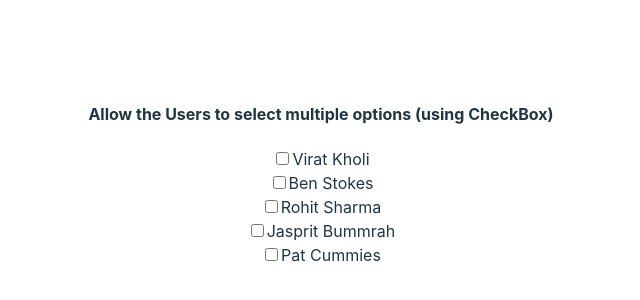
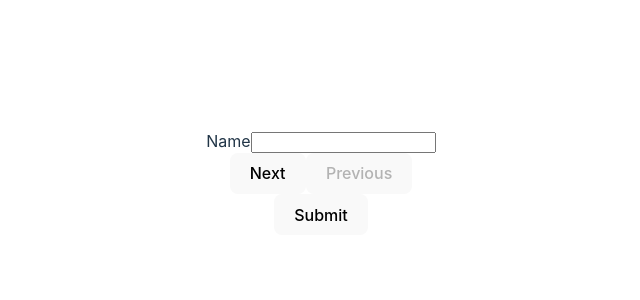
Before and after one commit to Truebus/Practice-UseState-Hook, a React (Vite) app: page / in a window 1280 px wide. Shown: the part 218-518 px from the top of the page, without its empty margins (319-959 px from the left). Built offline with nearby package versions, Linux system fonts and the light colour scheme.

Commit message:
today task

```diff
--- a/src/App.jsx
+++ b/src/App.jsx
@@ -1,11 +1,13 @@
 import './App.css'
 import { CheckBox } from './Usestate/CheckBox'
 import { DynamicList } from './Usestate/DynamicList'
+import { MultiForm } from './Usestate/MultiForm'
+import { Toggle } from './Usestate/Toggle'
 
 
 function App() {
  return (
-  <CheckBox/>
+  <MultiForm/>
   )
 }
 
--- /dev/null
+++ b/src/Usestate/MultiForm.jsx
@@ -0,0 +1,52 @@
+//Build a simple multi-step form that collects user information in stages.
+// Requirements:
+// •	Use state to track the current step and user inputs.
+// •	Create components for each step (e.g., Step 1: Name, Step 2: Email).
+// •	Include "Next" and "Previous" buttons to navigate between steps
+import { useState } from "react";
+export const MultiForm=()=>{
+  const[tack,setTack]=useState(0);
+  const[name,setName]=useState('')
+  const[email,setEmail]=useState('')
+  const[data,setData]=useState([]);
+  const handlename=(e)=>{
+    setName(e.target.value);
+  }
+  const handlemail=(e)=>{
+    setEmail(e.target.value);
+  }
+  const handleprev=()=>{
+    setTack((prev)=>prev-1);
+  }
+  const handlenext=()=>{
+    setTack((prev)=>prev+1);
+  }
+  const handledata=()=>{
+    setData((prev=>[...prev,{name},{email}]))
+  }
+    return(
+        <div>
+            {tack===0 &&(
+                <div>
+            <label>Name</label>
+            <input type="text" value={name} onChange={handlename}/>
+            </div>
+        )}
+        {tack===1 &&(
+            <div>
+            <label>Email</label>
+            <input type="email" value={email} onChange={handlemail}/><br/>
+            </div>
+        )}
+            <button onClick={handlenext} disabled={tack===1}>Next</button>
+            <button onClick={handleprev}disabled={tack===0}>Previous</button><br/>
+            <button onClick={handledata}>Submit</button>
+            {data.map((x,index)=>(
+                <div>
+                    <h1 key={index}>{x.name}</h1>
+                    <h1 key={index}>{x.email}</h1>
+                </div>
+            ))}
+        </div>
+    )
+}
--- a/src/Usestate/Toggle.jsx
+++ b/src/Usestate/Toggle.jsx
@@ -1,19 +1,20 @@
-// Create a component that toggles the visibility of a message when a button is clicked.
+// Create a toggle switch to switch between light and dark mode.
 // Requirements:
-// •	Use a boolean state to track whether the message is visible.
-// •	Initialize the state to false.
-// •	Display a message ("Hello, World!") when the state is true and hide it when false.
-// •	Create a button to toggle the visibility.
-// import { useState } from "react"
-// export const Toggle=()=>{
-//     const[show,setShow]=useState(false);
-//     const handle=()=>{
-//         setShow(!show)
-//     }
-//     return(
-//         <div>
-//             <button onClick={handle}>Click Me</button>
-//             {show?<h1>Hello World!</h1>:null}
-//         </div>
-//     )
-// }
+// •	Use a boolean state to track the current mode (light or dark).
+// •	Initialize the state to false (light mode).
+// •	Change the background color of the component based on the mode.
+// •	Include a button to toggle between light and dark modes.
+import { useState } from "react"
+export const Toggle=()=>{
+    const[change,setChange]=useState(false);
+    const changecolor=change?"black":"white"
+    const handle=()=>{
+        setChange((prev)=>!prev);
+    }
+    return(
+        <div style={{height:"400px", width:"400px",border:"2px solid black",backgroundColor:changecolor}}>
+            <h1>Toggle Switch</h1>
+            <button onClick={handle}>{change? "Black" :"White"}</button>
+        </div>
+    )
+}
```
